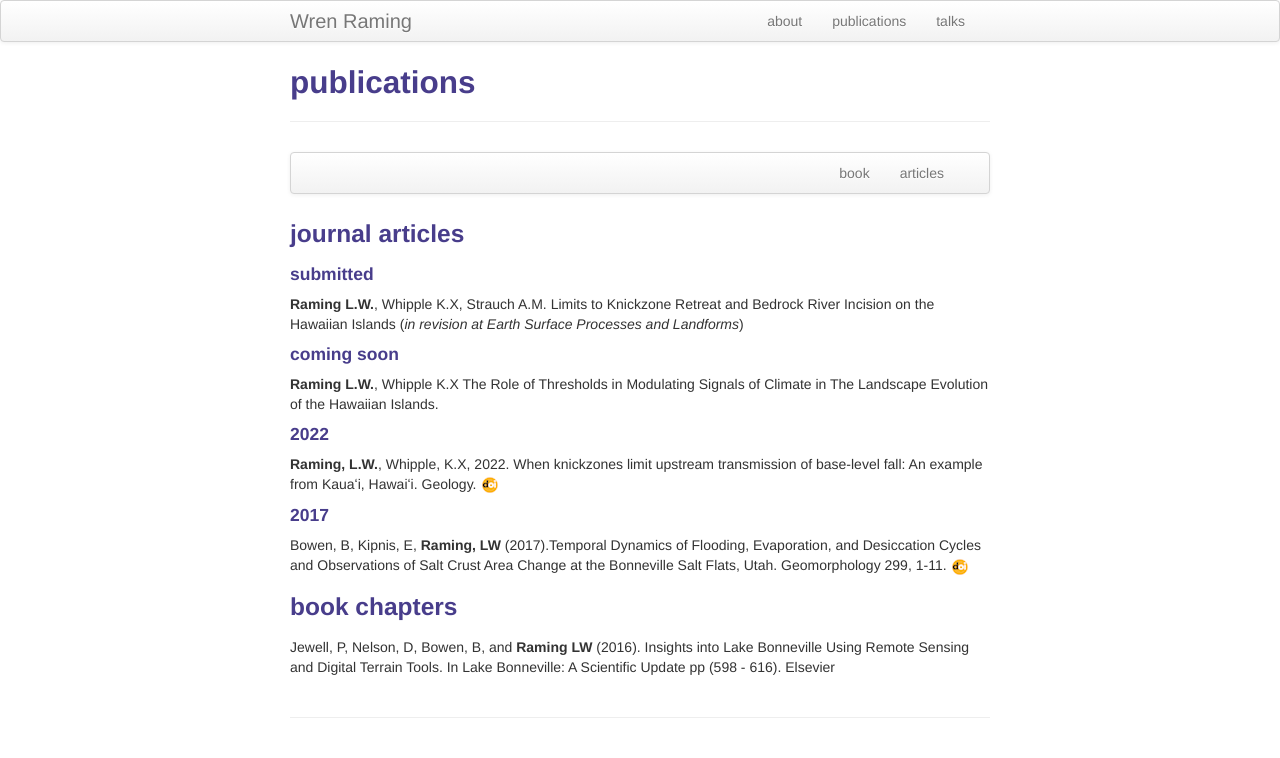
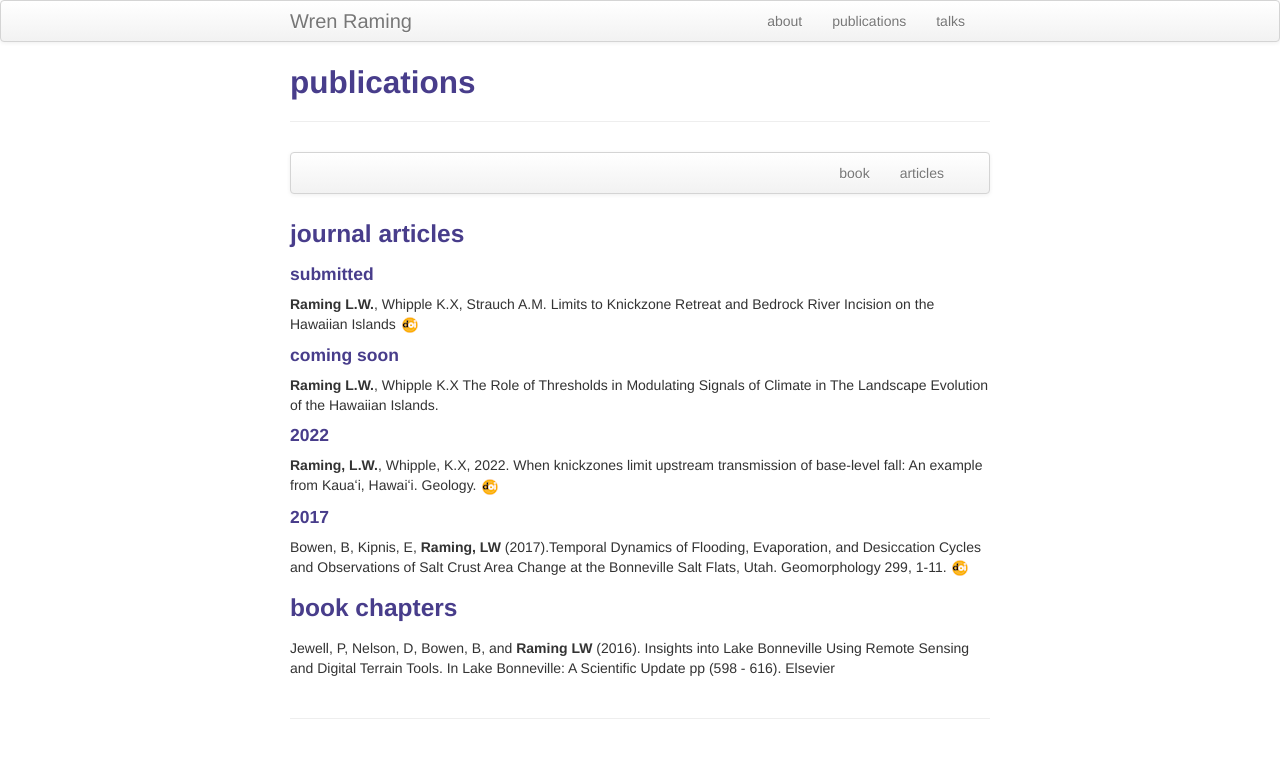
Before and after one commit to WrenRaming/WrenRaming.github.io, a Jekyll site: the page built from pubs.md, in a window 1280 px wide. Shown: the top 758 px of the page. Built offline with Jekyll 4.4.1, drawn with Linux system fonts in a browser that asks for light colours.

Commit message:
Added new pub doi and updated cv/resume

```diff
--- a/pubs.md
+++ b/pubs.md
@@ -17,7 +17,7 @@ description: Wren Raming's publications
 #### submitted
 
 **Raming L.W.**, Whipple K.X, Strauch A.M.
-Limits to Knickzone Retreat and Bedrock River Incision on the Hawaiian Islands (_in revision at Earth Surface Processes and Landforms_)
+Limits to Knickzone Retreat and Bedrock River Incision on the Hawaiian Islands [![doi](icons16/doi-icon.png)](https://doi.org/10.1002/esp.5806)
 
 
 #### coming soon
```
Also changed, not shown: 2 other files.
